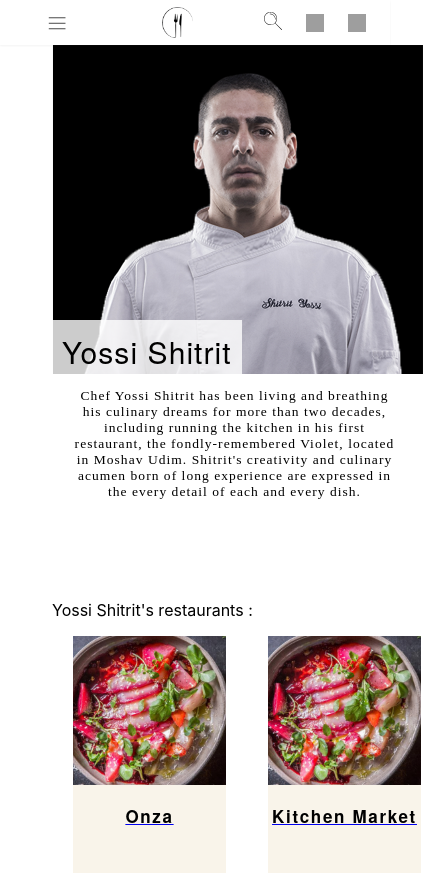
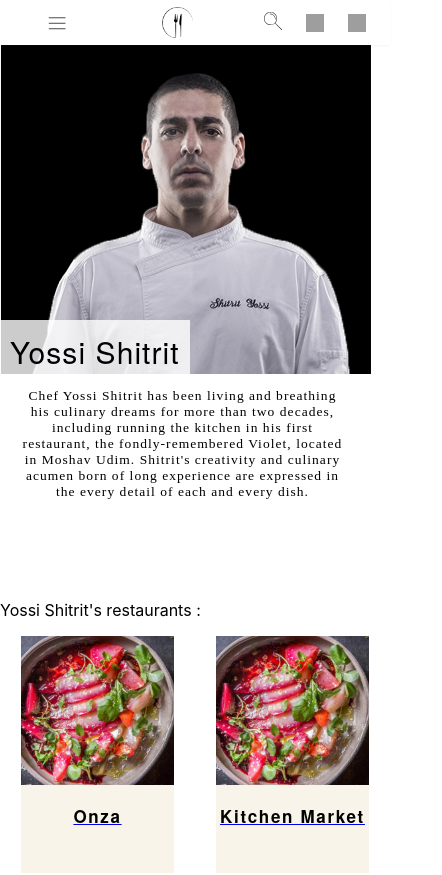
Before and after one commit to OmerAMoveo/Epicure, a React (Create React App) app: page /chefs in a window 390 px wide. Shown: the top 875 px of the page, 442 px wide, since content can reach past the window. Built offline with nearby package versions, Linux system fonts and the light colour scheme; grey boxes are pictures that could not be loaded.

Commit message:
Added layout to chef page + fixed major mobile-responsive bug

```diff
--- a/src/Components/ChefAndResShortcut/ChefAndResShortcut.tsx
+++ b/src/Components/ChefAndResShortcut/ChefAndResShortcut.tsx
@@ -1,3 +1,4 @@
+import { Link } from "react-router-dom";
 import styled from "styled-components"
 import { colors } from "../../GlobalStyle";
 
@@ -14,18 +15,21 @@ const ShortcutWrapper = styled.div`
     height: 125px;
     opacity: 0.9;
     background-color: #fafafa;
-
-    & div{
-        padding: 15px 11px 13px 17px;
-        background-color: ${colors.sand_80};
-    }
+    & a{
+        text-decoration: none;
+        color: black;
+        & div{
+            padding: 15px 11px 13px 17px;
+            background-color: ${colors.sand_80};
+        }
+}
 `
 const ChefAndResShortcut: React.FC = () => {
     return (
         <ShortcutWrapper>
-            <div>CHEFS</div>
-            <div>RESTAURANTS</div>
-        </ShortcutWrapper>
+            <Link to={'/chefs'}><div>CHEFS</div></Link>
+            <Link to={'/restaurants'}><div>RESTAURANTS</div></Link>
+        </ShortcutWrapper >
     );
 }
 
--- a/src/Components/ChefOfTheWeek/ChefCard.tsx
+++ b/src/Components/ChefOfTheWeek/ChefCard.tsx
@@ -12,8 +12,9 @@ const StyledDiv = styled.div`
     justify-content: space-around;
     text-align: center;
     width: 100%;
-    padding-left: 52px;
-
+    @media only screen and (min-width: 600px){
+        padding-left: 52px;
+    }
     & section.chef-details-rectangle {
         @media only screen and (min-width: 600px){
             display: flex;
@@ -68,8 +69,9 @@ const StyledDiv = styled.div`
                 font-weight: bold;
                 text-align: center;
                 @media only screen and (min-width: 600px){
-                    width: 433px;
+                    width: 390px;
                     margin: 42px 1px 59px 0;
+                    margin-left: 0;
                     object-fit: contain;
                 }
                 & p{
@@ -82,6 +84,7 @@ const StyledDiv = styled.div`
                     font-style: normal;
                     line-height: normal;
                     letter-spacing: 1.07px;
+
                 }
             }
         }
@@ -90,7 +93,6 @@ const StyledDiv = styled.div`
             @media only screen and (min-width: 600px){
                 display: flex;
                 justify-content:flex-start;
-                /* margin-left: ${marginRight}; */
             }
         }
     }
@@ -141,7 +143,7 @@ const ChefCard: React.FC<Props> = (props) => {
     }, [])
     const mapRestaurants = () => {
         const retValue = memoizedRestaurants.map(singleRestaurant => {
-            return <RestaurantCard restaurant={singleRestaurant} displayChef={false} color={colors.beige} isSmall={true} />
+            return <RestaurantCard key={singleRestaurant.id} restaurant={singleRestaurant} displayChef={false} color={colors.beige} isSmall={true} />
         })
         return retValue;
 
--- a/src/Layout/Layout.tsx
+++ b/src/Layout/Layout.tsx
@@ -14,7 +14,7 @@ const Layout: React.FC<Props> = (props) => {
         <>
             {showMenu && <OpeningMenu hamburgerClicked={showMenu} setHamburgerClicked={setShowMenu} />}
             <MainNavigation hamburgerClicked={showMenu} setHamburgerClicked={setShowMenu} />
-            {!showMenu && <body>{props.children}</body>}
+            {!showMenu && <div>{props.children}</div>}
             <Footer />
         </>
     );
--- a/src/pages/HomePage.tsx
+++ b/src/pages/HomePage.tsx
@@ -13,7 +13,7 @@ import { changeDisplayStatus } from "../store/store";
 
 const HomePageWrapper = styled.div<{ isDark: boolean }>`
     display: flex;
-    width: inherit;
+    width: 100vw;
     flex-direction: column;
     justify-items: center;
     overflow: hidden;
```
Also changed, not shown: src/Components/RectangleBar/RectangleBar.tsx (line endings or trailing spaces).
